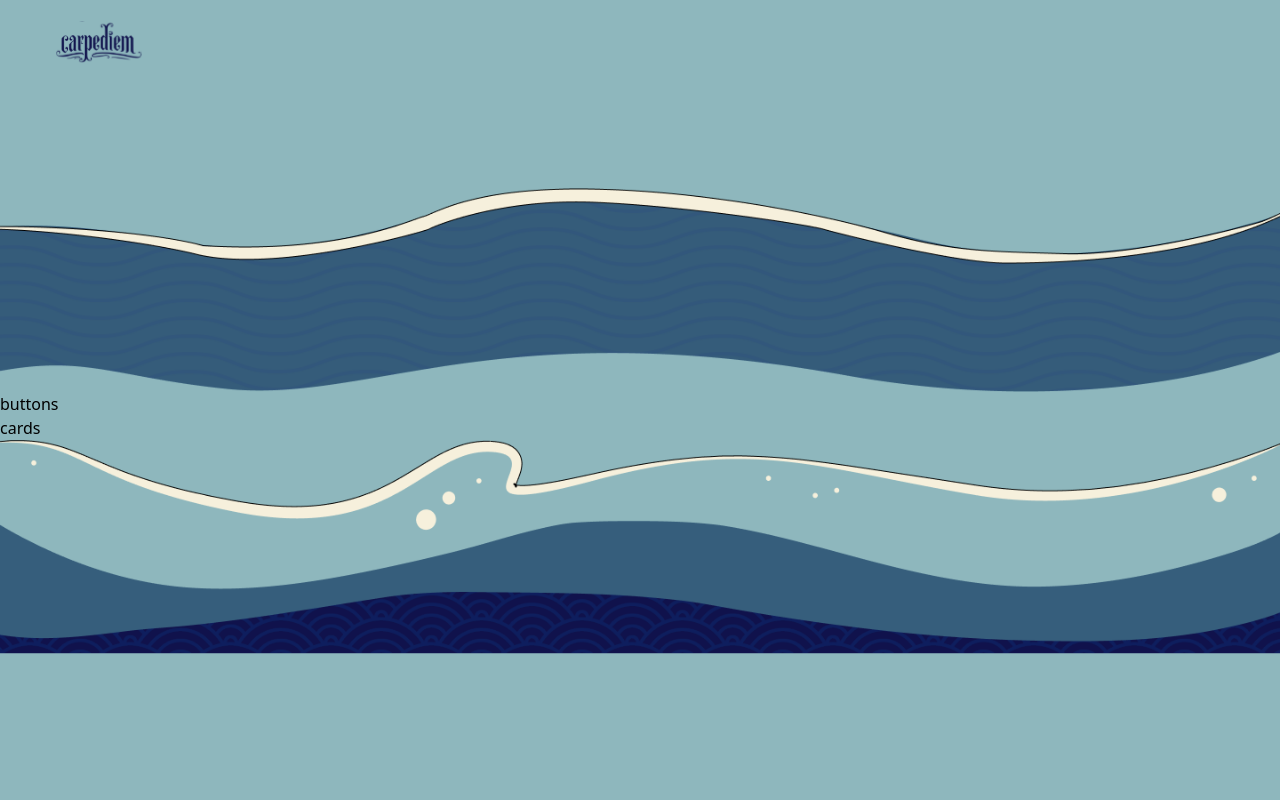
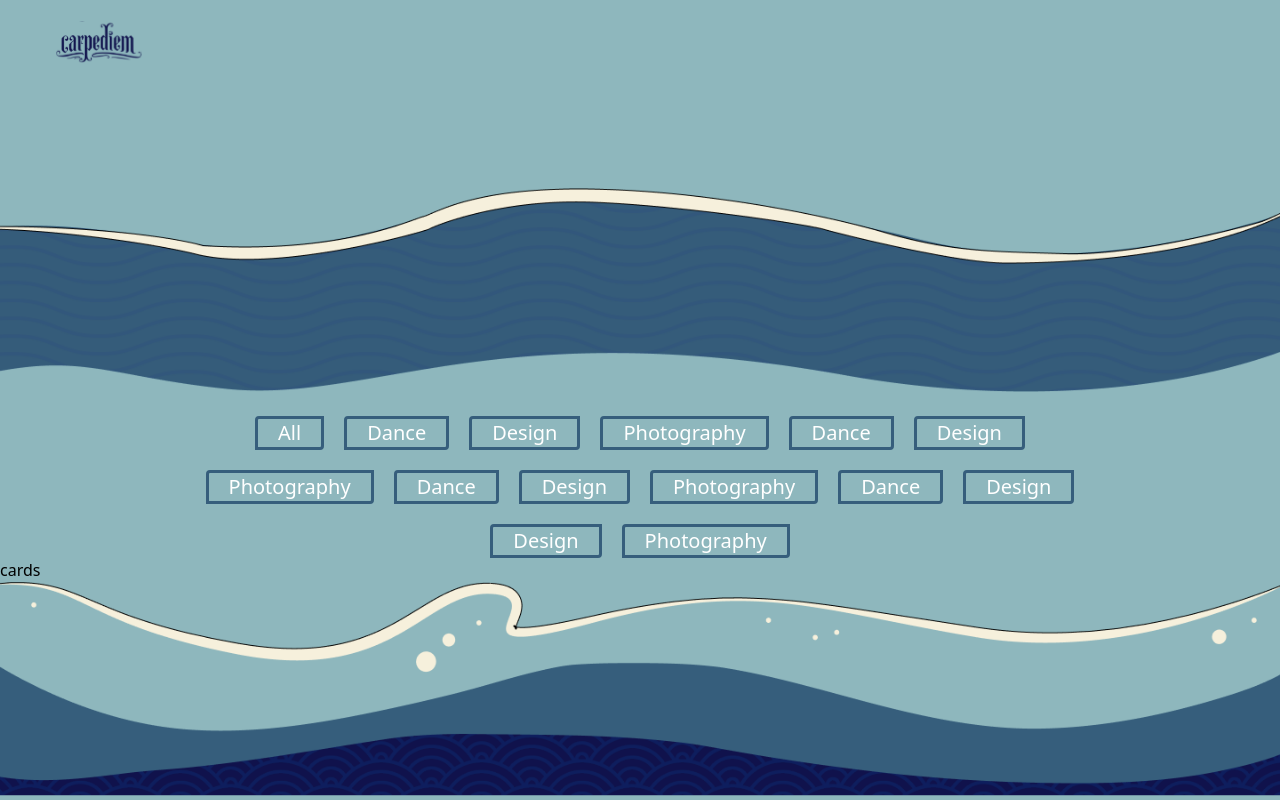
Before and after one commit to ACE-WebDev/Carpedium-2025, a React (Vite) app: page / in a window 1280 px wide. Built offline with nearby package versions, Linux system fonts and the light colour scheme.

Commit message:
added buttons

```diff
--- a/src/Events.jsx
+++ b/src/Events.jsx
@@ -1,8 +1,27 @@
+import React, { useState } from "react";
 import logoSvg from "./Mask group.svg";
 import white_wave from "./Vector271.png"
 import blue_wave from "./Vector270.png"
 import bottom_wave from "./bottom_wave.png"
 function Events(){
+  const [selectedCategory, setSelectedCategory] = useState("All");
+
+  const categories = [
+    "All",
+    "Dance",
+    "Design",
+    "Photography",
+    "Dance",
+    "Design",
+    "Photography",
+    "Dance",
+    "Design",
+    "Photography",
+    "Dance",
+    "Design",
+    "Design",
+    "Photography"
+  ];
 return (
 <div className="bg-bag-color min-h-screen relative">
    <div className="flex flex-wrap">
@@ -15,8 +34,22 @@ return (
     className="w-full h-auto "/>
  <img src={white_wave} alt="wave" className=" absolute top-0 left-0 w-full h-auto" />
   </div>
-  <div>buttons</div>
-  <div>cards</div>
+  <div className="flex flex-wrap justify-center gap-5 px-50 mt-6">
+        {categories.map((category, index) => (
+          <button
+            key={index}
+            onClick={() => setSelectedCategory(category)}
+            className={`px-5 py-0 text-xl font-medium transition-colors border-3 border-[#365E7C] rounded-tl-sm rounded-br-sm ${
+              category === selectedCategory
+                ? "bg-[#8EB7BD] text-white"
+                : "bg-[#8EB7BD] text-white hover:bg-[#365E7C]"
+            }`}
+          >
+            {category}
+          </button>
+        ))}
+      </div>
+      <div>cards</div>
   <div className="h-auto bottom-0  ">
 <img src={bottom_wave} className="h-auto w-full "/>
   </div>
```
